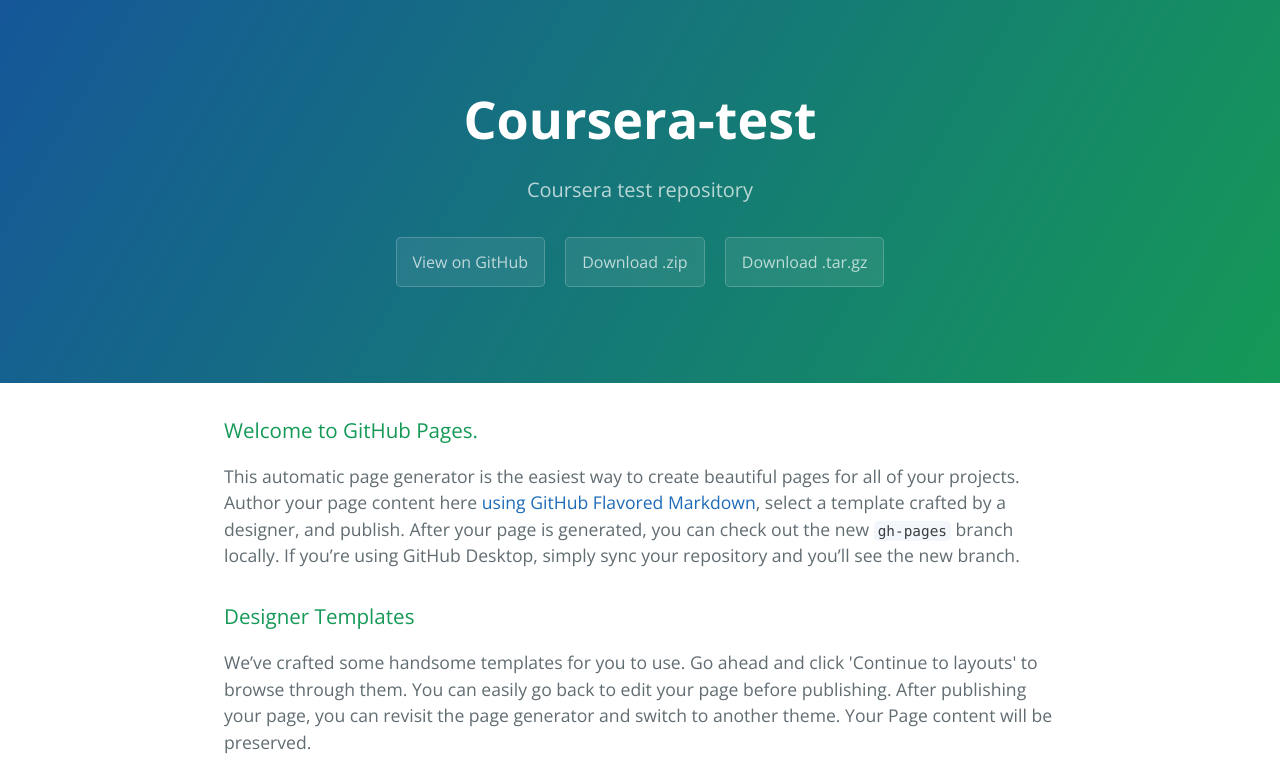
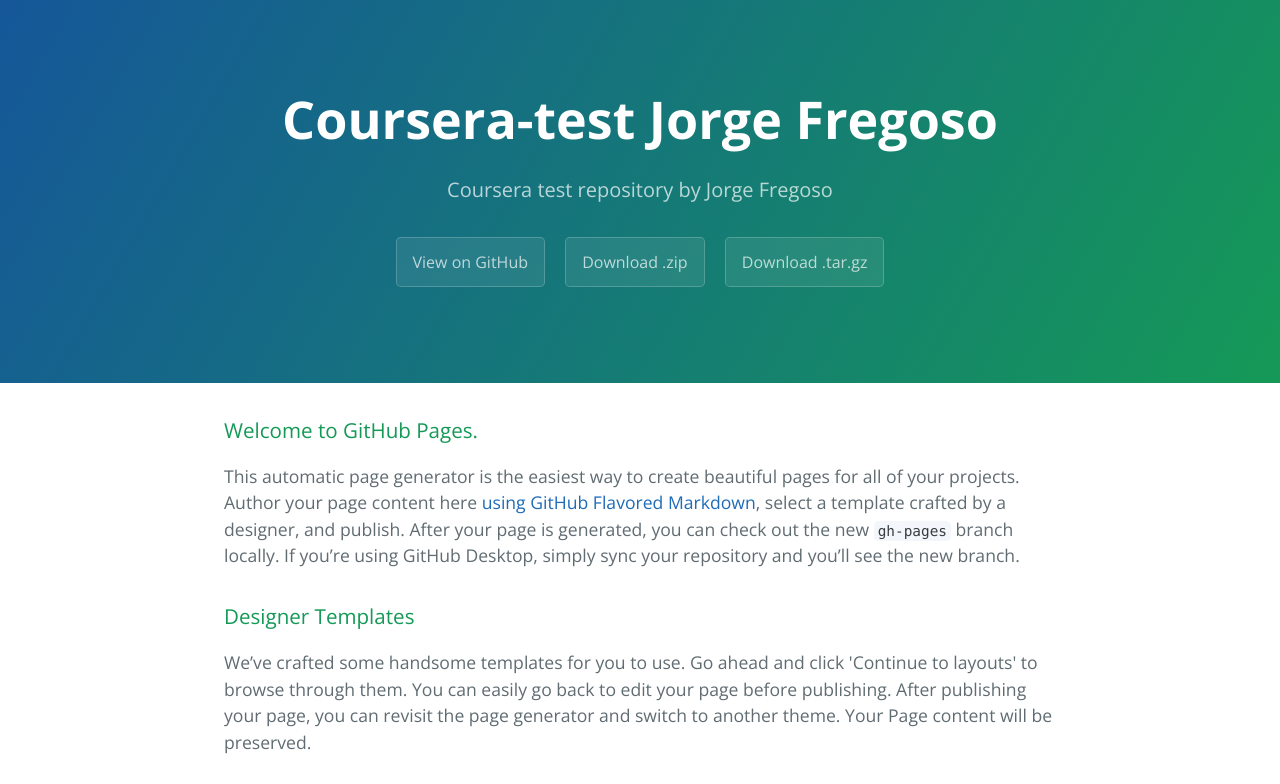
Before and after one commit to jorgefregoso/coursera-test, a plain HTML site: page index.html in a window 1280 px wide. Shown: the top 784 px of the page. Drawn offline with nearby package versions, Linux system fonts and the light colour scheme.

Commit message:
Update index.html

```diff
--- a/index.html
+++ b/index.html
@@ -11,8 +11,8 @@
   </head>
   <body>
     <section class="page-header">
-      <h1 class="project-name">Coursera-test</h1>
-      <h2 class="project-tagline">Coursera test repository</h2>
+      <h1 class="project-name">Coursera-test Jorge Fregoso</h1>
+      <h2 class="project-tagline">Coursera test repository by Jorge Fregoso</h2>
       <a href="https://github.com/jorgefregoso/coursera-test" class="btn">View on GitHub</a>
       <a href="https://github.com/jorgefregoso/coursera-test/zipball/master" class="btn">Download .zip</a>
       <a href="https://github.com/jorgefregoso/coursera-test/tarball/master" class="btn">Download .tar.gz</a>
```
